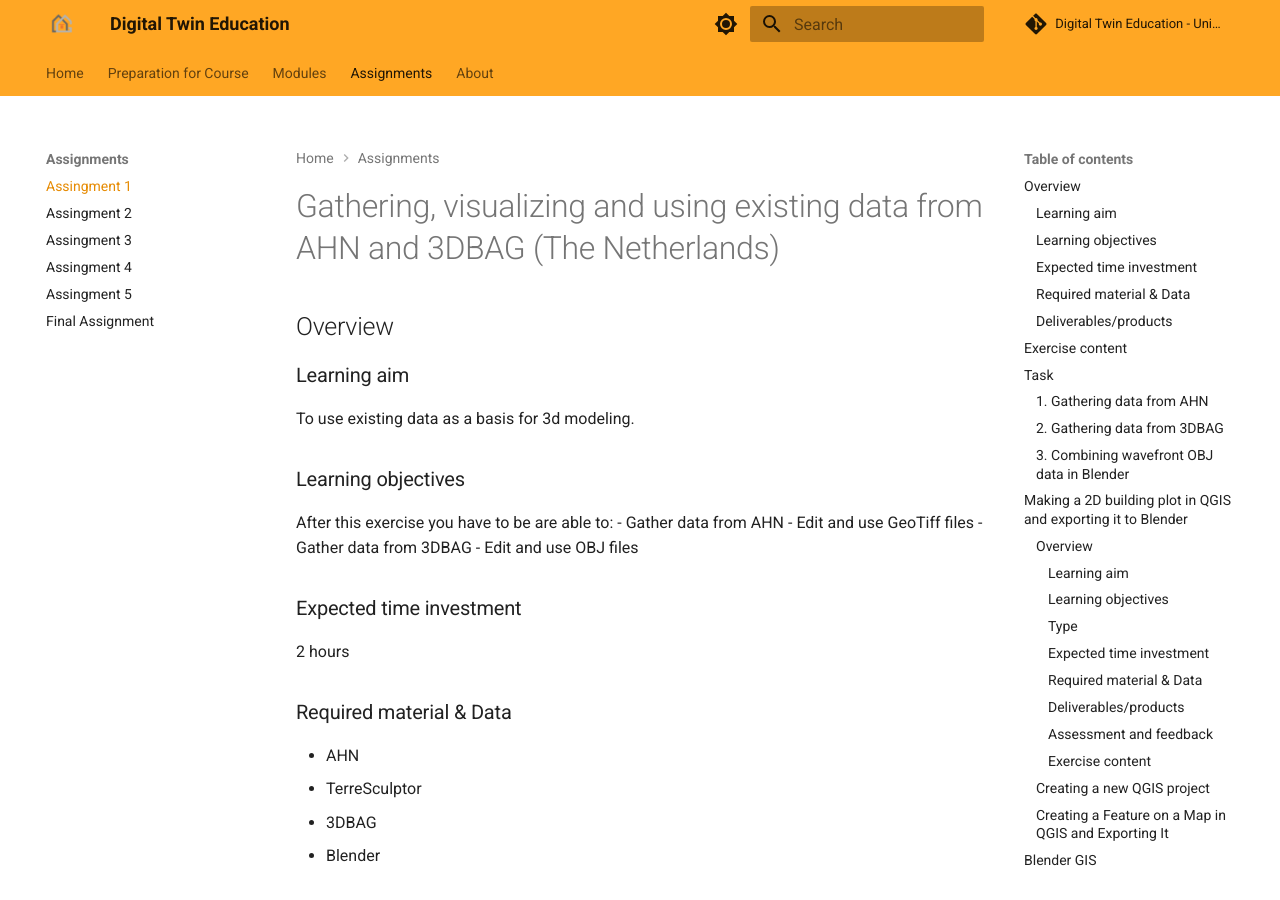
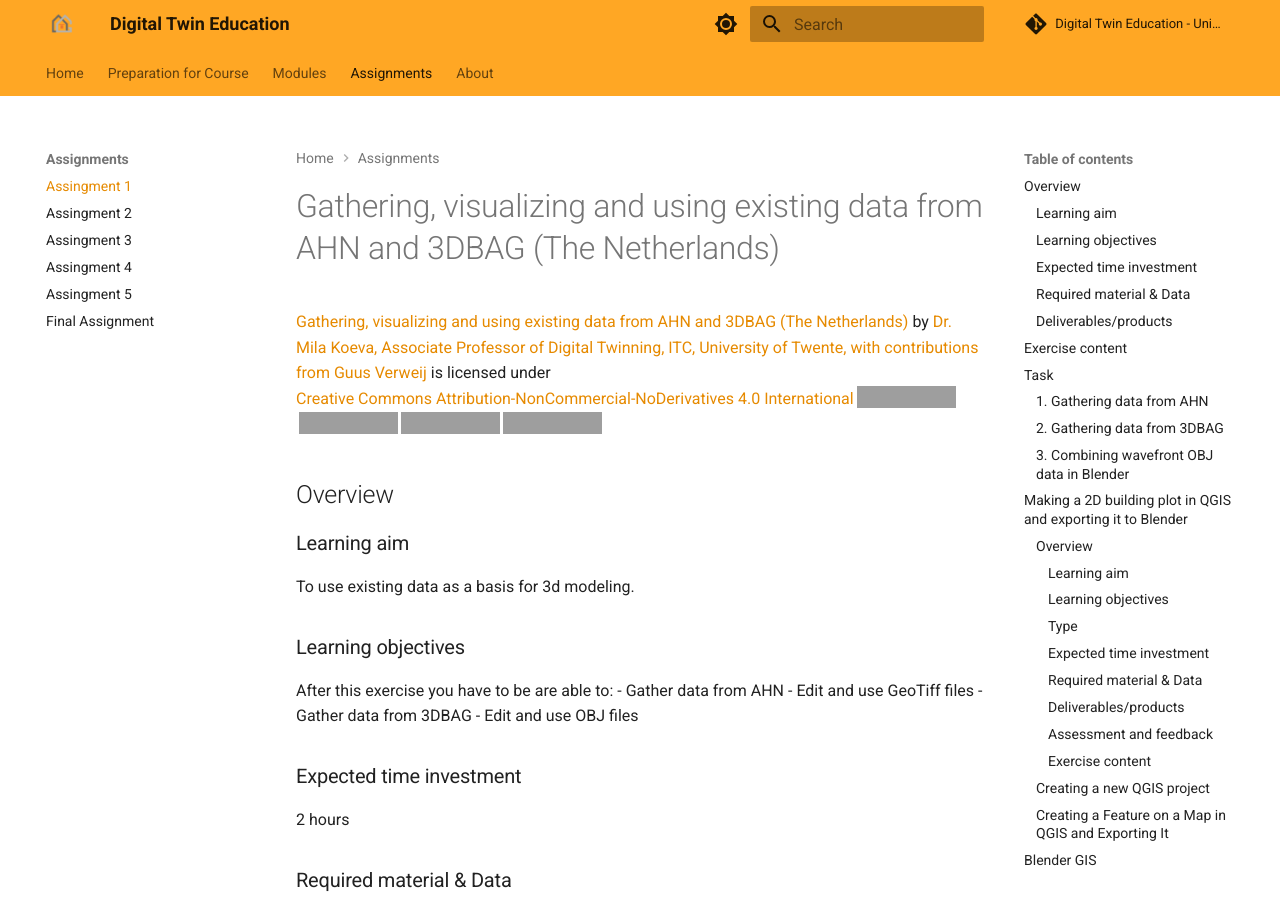
Before and after one commit to DigitalTwin-Geohub/DigitalTwinEducation, an MkDocs documentation site: the page built from docs/Assignment/Assignment I.md, in a window 1280 px wide and 900 px high. Built offline with MkDocs 1.6.1 and Material for MkDocs 9.7.7, drawn with Linux system fonts in a browser that asks for light colours; comment, search, counter and statistics services are not loaded; grey boxes are pictures that could not be loaded.

Commit message:
Update Assignment I.md
Added a license to the AHN and BAG visualization tutorial from Mila

```diff
--- a/docs/Assignment/Assignment I.md
+++ b/docs/Assignment/Assignment I.md
@@ -1,5 +1,6 @@
 # Gathering, visualizing and using existing data from AHN and 3DBAG (The Netherlands)
 
+<p xmlns:cc="http://creativecommons.org/ns#" xmlns:dct="http://purl.org/dc/terms/"><a property="dct:title" rel="cc:attributionURL" href="https://github.com/DigitalTwin-Geohub/DigitalTwinEducation/blob/main/docs/Assignment/Assignment%20I.md">Gathering, visualizing and using existing data from AHN and 3DBAG (The Netherlands)</a> by <a rel="cc:attributionURL dct:creator" property="cc:attributionName" href="https://research.utwente.nl/en/persons/mila-koeva">Dr. Mila Koeva, Associate Professor of Digital Twinning, ITC, University of Twente, with contributions from Guus Verweij</a> is licensed under <a href="https://creativecommons.org/licenses/by-nc-nd/4.0/?ref=chooser-v1" target="_blank" rel="license noopener noreferrer" style="display:inline-block;">Creative Commons Attribution-NonCommercial-NoDerivatives 4.0 International<img style="height:22px!important;margin-left:3px;vertical-align:text-bottom;" src="https://mirrors.creativecommons.org/presskit/icons/cc.svg?ref=chooser-v1" alt=""><img style="height:22px!important;margin-left:3px;vertical-align:text-bottom;" src="https://mirrors.creativecommons.org/presskit/icons/by.svg?ref=chooser-v1" alt=""><img style="height:22px!important;margin-left:3px;vertical-align:text-bottom;" src="https://mirrors.creativecommons.org/presskit/icons/nc.svg?ref=chooser-v1" alt=""><img style="height:22px!important;margin-left:3px;vertical-align:text-bottom;" src="https://mirrors.creativecommons.org/presskit/icons/nd.svg?ref=chooser-v1" alt=""></a></p>
 
 ## Overview
 ### Learning aim
```
